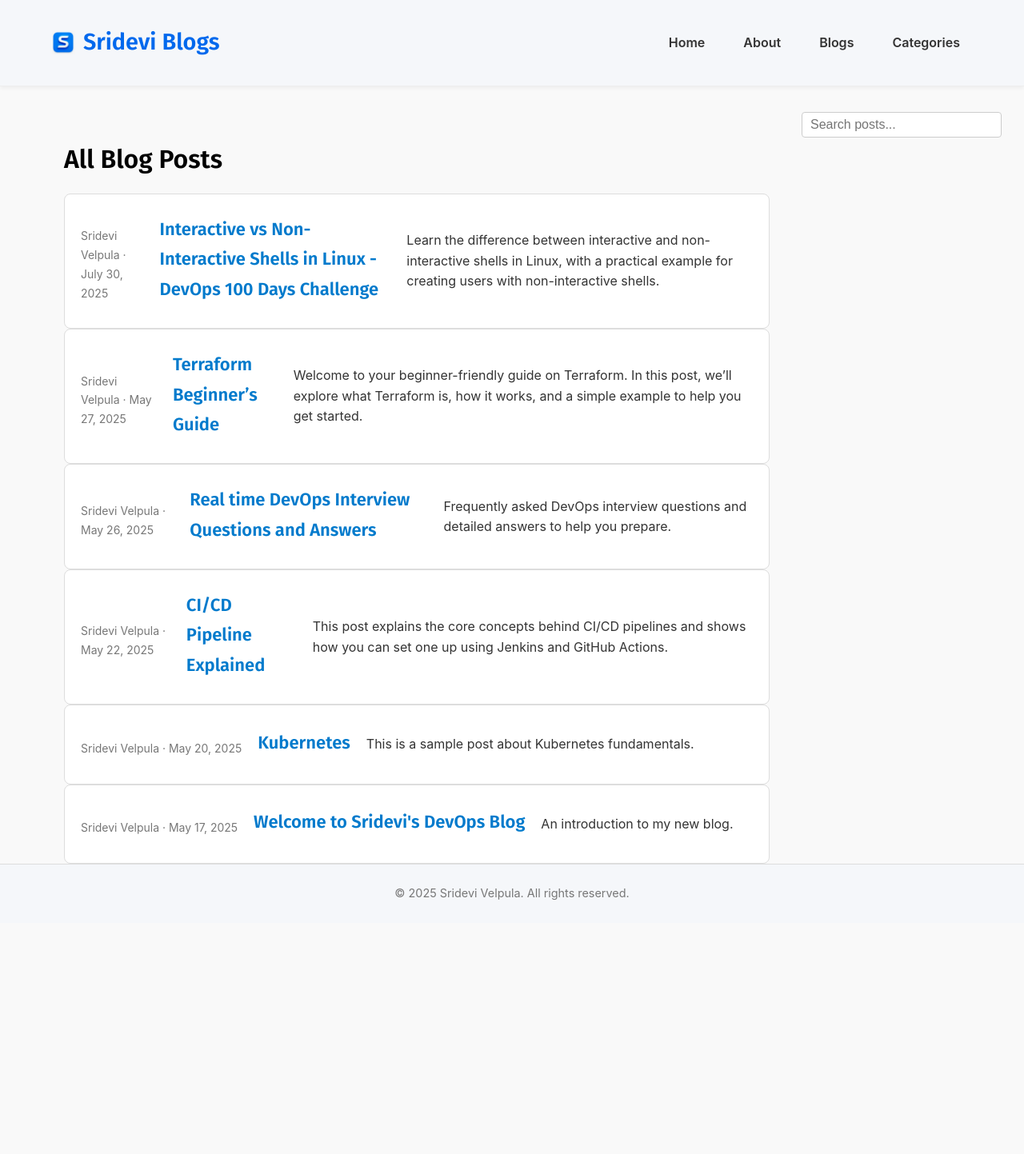
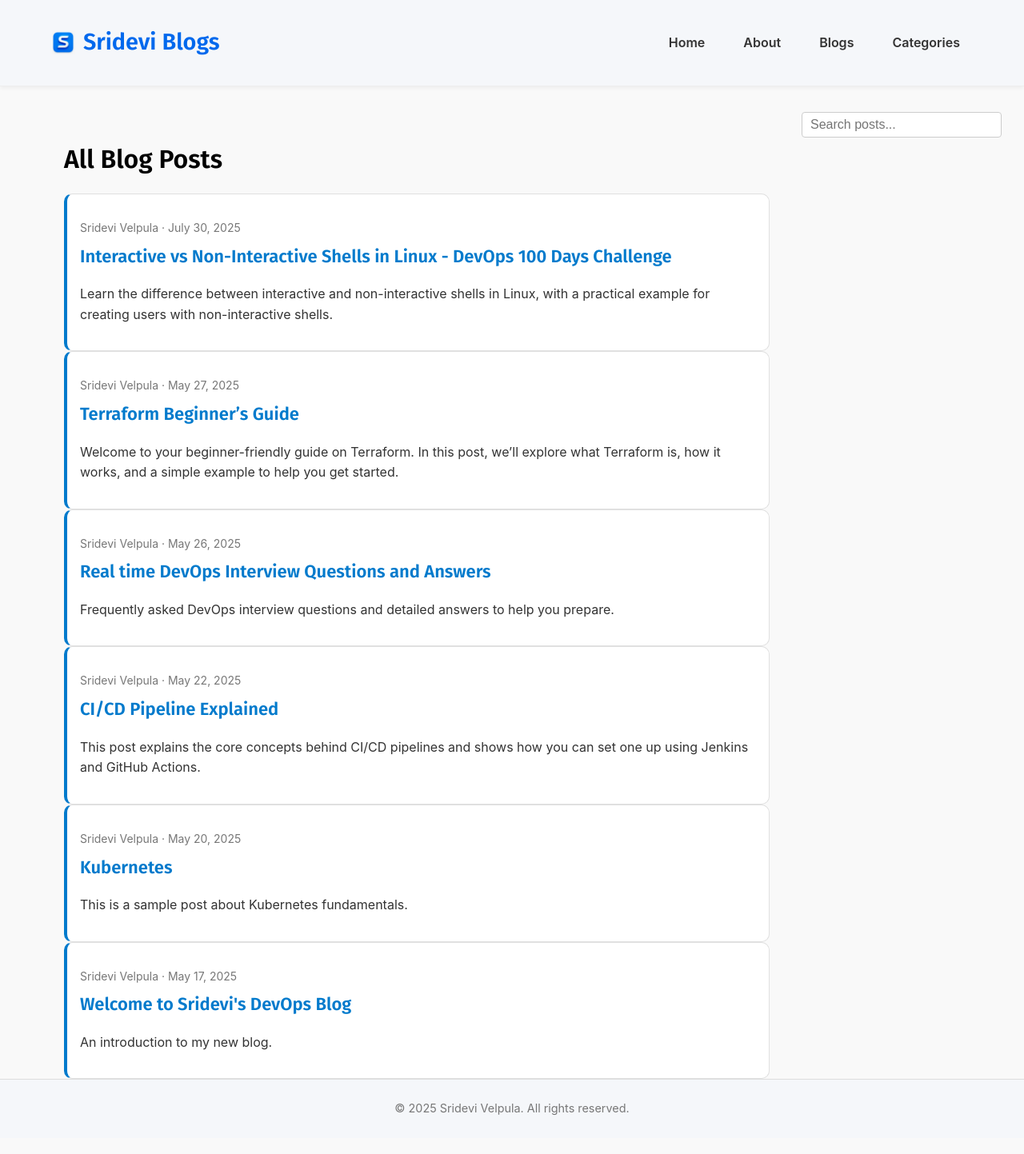
Before and after one commit to srideviblogs/srideviblogs.github.io, a Jekyll site: the page built from blogs/index.md, in a window 1280 px wide. Shown: the whole page at 80% size. Built offline with Jekyll 4.4.1, drawn with Linux system fonts in a browser that asks for light colours; before the commit the page ends 1174 px from its top, so only the background shows below that.

Commit message:
Update custom.css

```diff
--- a/assets/css/custom.css
+++ b/assets/css/custom.css
@@ -833,26 +833,23 @@ code {
   font-size: 0.95em;
 }
 
-.simple-blog-item {
-  display: flex;
-  flex-direction: row;
+simple-blog-list {
+  display: grid;
+  grid-template-columns: repeat(auto-fit, minmax(280px, 1fr));
   gap: 20px;
-  background: #fff;
-  border: 1px solid #ddd;
-  border-radius: 8px;
   padding: 20px;
-  align-items: center;
+  max-width: 1200px;
+  margin: 0 auto;
+  box-sizing: border-box;
 }
 
-.simple-blog-item img {
-  width: 120px;
-  height: 80px;
-  object-fit: cover;
-  border-radius: 6px;
-}
-
-.simple-blog-content {
-  flex: 1;
+.simple-blog-item {
+  background-color: #fff;
+  border: 1px solid #e0e0e0;
+  border-left: 4px solid #007acc;
+  border-radius: 10px;
+  padding: 16px;
+  transition: transform 0.3s ease, box-shadow 0.3s ease;
 }
 
 .simple-blog-item:hover {
```
